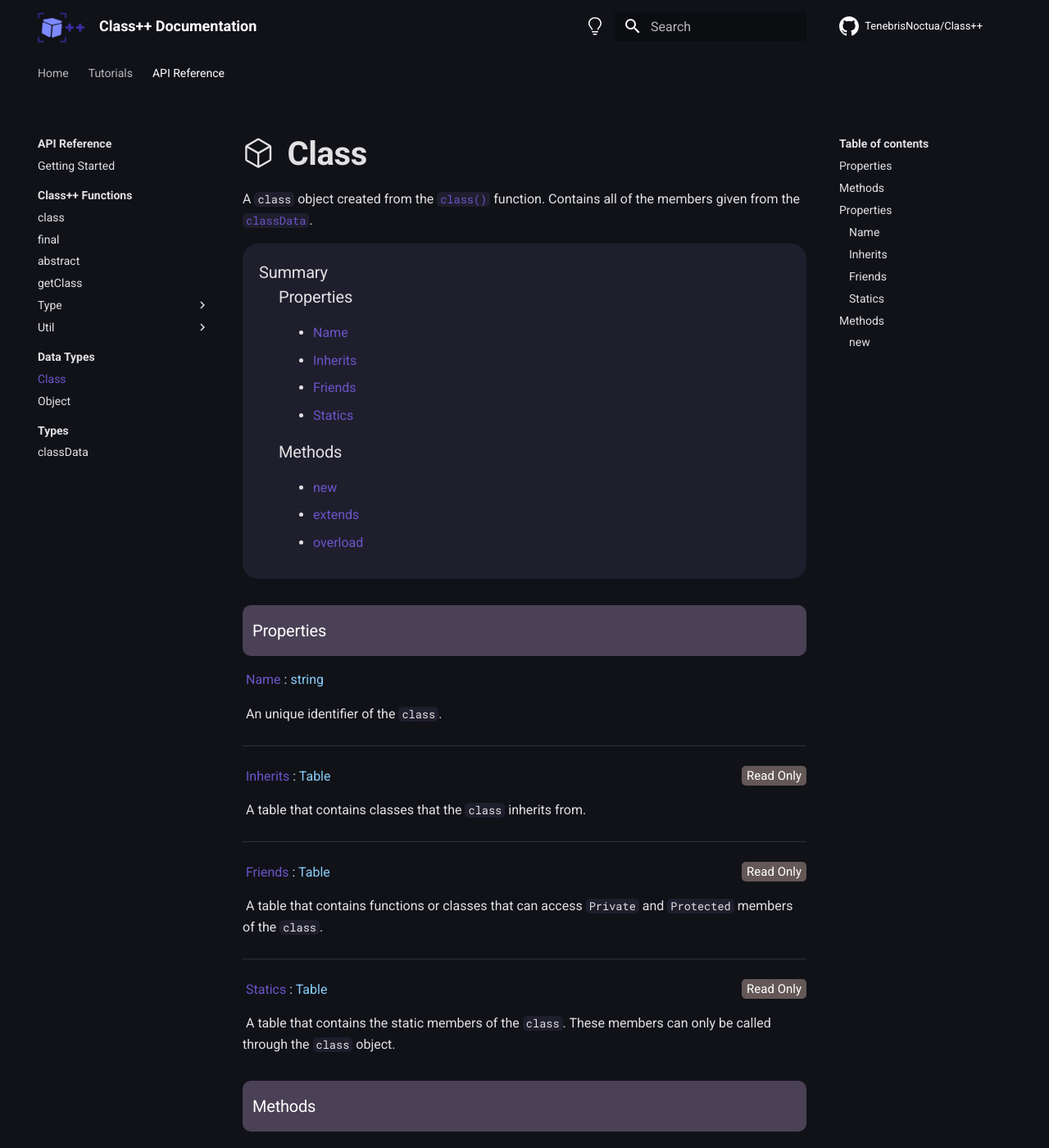
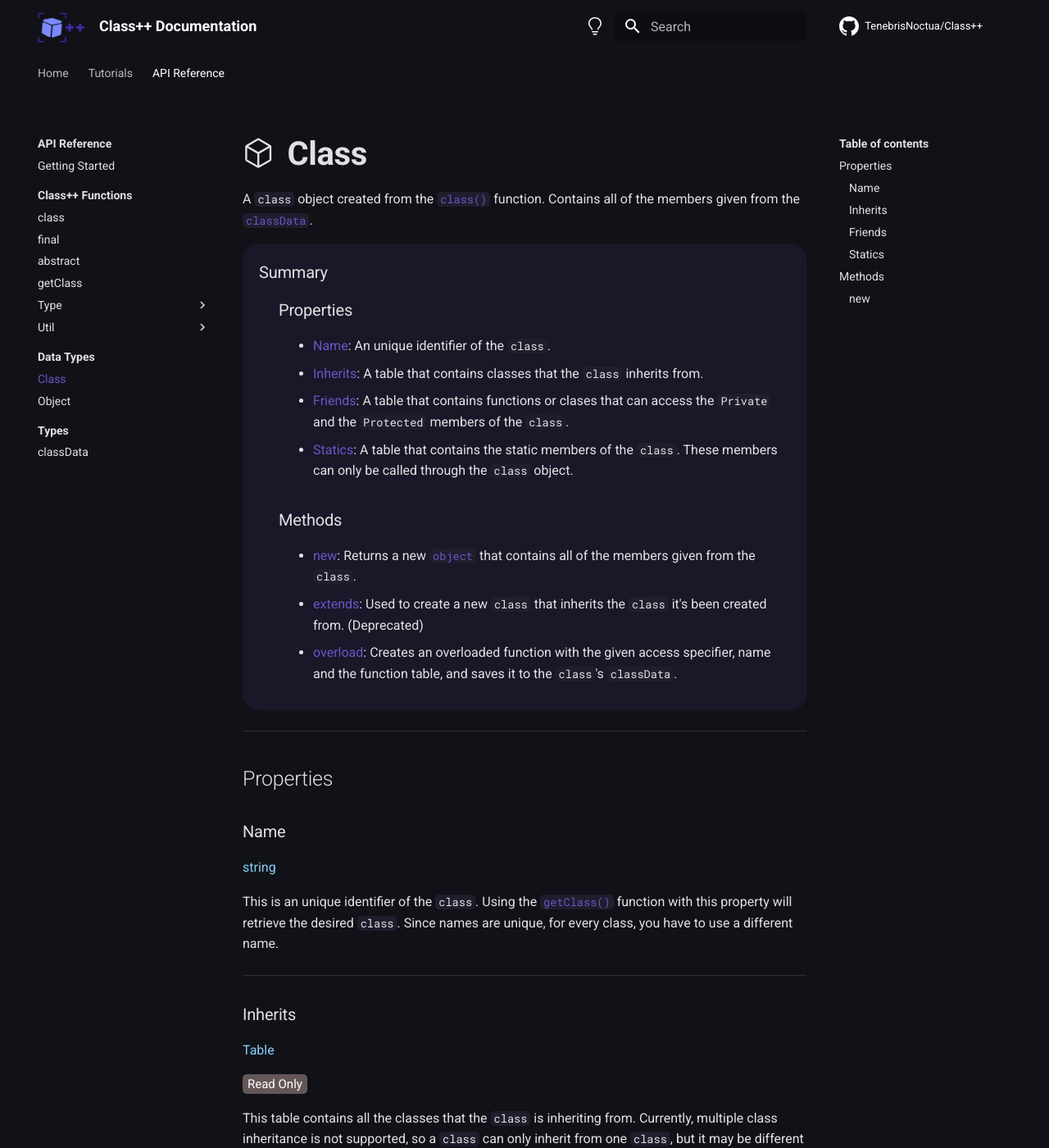
Before and after one commit to TenebrisNoctua/ClassPP, an MkDocs documentation site: the page built from docs/api-reference/dataTypes/class.md, in a window 1280 px wide and 1400 px high. Shown: the whole window at 82% size. Built offline with MkDocs 1.6.1 and Material for MkDocs 9.7.7, drawn with Linux system fonts in a browser that asks for light colours; comment, search, counter and statistics services are not loaded; the version menu is left out; some of the changed text lies outside the part shown.

Commit message:
Update the Documentation (Part 6)

```diff
--- a/docs/api-reference/dataTypes/class.md
+++ b/docs/api-reference/dataTypes/class.md
@@ -5,16 +5,18 @@
 
 A `class` object created from the [`class()`](../classFunctions/mainModule/class.md) function. Contains all of the members given from the [`classData`](../types/classData.md).
 
+<!------------------------- SUMMARY -------------------------!-->
+
 <div class="api-summary-list">
     <h3 class="api-summary-list-h3">Summary</h3>
     <div class="api-summary-section">
         <h3 class="api-summary-section-h3">Properties</h3>
         <div class="api-summary-section-list">
             <ul>
-                <li><a href="#Name">Name</a></li>
-                <li><a href="#Inherits">Inherits</a></li>
-                <li><a href="#Friends">Friends</a></li>
-                <li><a href="#Statics">Statics</a></li>
+                <li><a href="#Name">Name</a>: An unique identifier of the <code>class</code>.</li>
+                <li><a href="#Inherits">Inherits</a>: A table that contains classes that the <code>class</code> inherits from.</li>
+                <li><a href="#Friends">Friends</a>: A table that contains functions or clases that can access the <code>Private</code> and the <code>Protected</code> members of the <code>class</code>. </li>
+                <li><a href="#Statics">Statics</a>:  A table that contains the static members of the <code>class</code>. These members can only be called through the <code>class</code> object.</li>
             </ul>
         </div>
     </div>
@@ -22,65 +24,17 @@
         <h3 class="api-summary-section-h3">Methods</h3>
         <div class="api-summary-section-list">
             <ul>
-                <li><a href="#new">new</a></li>
-                <li><a href="#extends">extends</a></li>
-                <li><a href="#overload">overload</a></li>
+                <li><a href="#new">new</a>:  Returns a new <code><a href="../object">object</a></code> that contains all of the members given from the <code>class</code>.</li>
+                <li><a href="#extends">extends</a>: Used to create a new <code>class</code> that inherits the <code>class</code> it's been created from. (Deprecated)</li>
+                <li><a href="#overload">overload</a>: Creates an overloaded function with the given access specifier, name and the function table, and saves it to the <code>class</code>'s <code>classData</code>.</li>
             </ul>
         </div>
     </div>
 </div>
 
-<!------------------------- PROPERTIES -------------------------!-->
-
-<h3 markdown="1" class="apiReferenceSummaryTitle"> Properties </h3>
-
-&nbsp;[Name](#name) : <a href="https://create.roblox.com/docs/luau/strings" style="color: lightskyblue;">string</a>
-
-&nbsp;An unique identifier of the `class`.
-
 ----------------------
 
-<div>&nbsp;<a href="#inherits">Inherits</a> : <a href="https://create.roblox.com/docs/luau/tables" style="color: lightskyblue;">Table</a><div class="apiReferenceAccessBox">Read Only</div></div>
-
-&nbsp;A table that contains classes that the `class` inherits from.
-
-----------------------
-
-<div>&nbsp;<a href="#friends">Friends</a> : <a href="https://create.roblox.com/docs/luau/tables" style="color: lightskyblue;">Table</a><div class="apiReferenceAccessBox">Read Only</div></div>
-
-&nbsp;A table that contains functions or classes that can access `Private` and `Protected` members of the `class`.
-
-----------------------
-
-<div>&nbsp;<a href="#statics">Statics</a> : <a href="https://create.roblox.com/docs/luau/tables" style="color: lightskyblue;">Table</a><div class="apiReferenceAccessBox">Read Only</div></div>
-
-&nbsp;A table that contains the static members of the `class`. These members can only be called through the `class` object.
-
-<!------------------------- METHODS -------------------------!-->
-
-<h3 markdown="1" class="apiReferenceSummaryTitle"> Methods </h3>
-
-&nbsp;[new](#new) (...) : <a style="color: lightskyblue;">any</a>
-
-&nbsp;Returns a new [`object`](object.md) that contains all of the members given from the `class`.
-
-----------------------
-
-&nbsp;[extends](#extends) (className: string) : (classData: classData) : <a style="color: lightskyblue;">class</a>
-
-&nbsp;(Deprecated) Creates a new `class` that inherits the `class` it's been created from. Contains all `Public` and `Protected` members of that base `class`.
-
-----------------------
-
-&nbsp;[overload](#overload) (accessSpecifier: string, name: string, functionTable: {(...any) -> (any)}) : <a style="color: lightskyblue;">void</a>
-
-&nbsp;Creates an overloaded function with the given access specifier, name and the function table, and saves it to the `class`'s `classData`.
-
-----------------------
-
-&nbsp;[static](#overload) (accessSpecifier: string, name: string, property: any) : <a style="color: lightskyblue;">void</a>
-
-&nbsp;Creates a new static `class` member that can only be accessable through the `class` object.
+<!------------------------- MAIN -------------------------!-->
 
 ## Properties
 
--- a/docs/css/api-reference.css
+++ b/docs/css/api-reference.css
@@ -43,7 +43,7 @@
 
 .api-summary-list {
     border-radius: 1.2em;
-    background-color: var(--code-bg-color-dark);
+    background-color: var(--summary-bg-color);
 }
 
 .api-summary-section {
@@ -58,6 +58,7 @@
 .api-summary-section-list {
     padding-left: 2em;
     margin-top: 0;
+    width: 95%;
 }
 
 .apiReferenceSummaryTitle {
--- a/docs/css/colors.css
+++ b/docs/css/colors.css
@@ -14,26 +14,26 @@
     --button-text-color-white: #fff;
     --button-text-color-dark: #362f62;
 
+    --footer-fg-color-white: #fff;
     --footer-fg-color-dark: #36303f;
-    --footer-fg-color-white: #fff;
 
+    --top-background-color-white: #f3eefe;
     --top-background-color-dark: #111218;
-    --top-background-color-white: #f3eefe;
 
+    --main-background-color-white: #f3eefe;
     --main-background-color-dark: #111218;
-    --main-background-color-white: #f3eefe;
 
+    --code-bg-color-white: #dededf;
     --code-bg-color-dark: #1f1e2d;
-    --code-bg-color-white: #dededf;
+    --code-fg-color-white: #9893d9;
     --code-fg-color-dark: #36464e;
-    --code-fg-color-white: #9893d9;
     --code-h1-variable-color-white: #d0cbdd;
     --code-h1-variable-color-dark: #27262a;
 
     --typeset-a-color: #6956c8;
 
+    --table-background-color-white: #d2d2dd;
     --table-background-color-dark: #181824;
-    --table-background-color-white: #d2d2dd;
 
     --td-color-dark: #2a244d;
     --td-color-white: #cfc7e6;
@@ -48,4 +48,7 @@
 
     --hr-white: #353535e0;
     --hr-dark: #353535e0;
+
+    --summary-bg-color-white: #191828;
+    --summary-bg-color-dark: #191828;
 }
--- a/docs/css/paragraph.css
+++ b/docs/css/paragraph.css
@@ -11,20 +11,15 @@
 }
 
 .md-typeset h3:not(.api-summary-list-h3, .api-summary-section-h3) {
-    font-size: 1.25em;
-    font-weight: 400;
-    letter-spacing: -.01em;
-    line-height: 1.5;
     margin: 1.6em 0 .8em;
 }
 
 .api-summary-list-h3 {
     padding-left: 1em;
     padding-top: 1em;
-    margin: 0;
 }
 
 .api-summary-section-h3 {
     padding-left: 1em;
-    margin-top: 0;
+    padding-top: 0.8em
 }
--- a/docs/css/theme.css
+++ b/docs/css/theme.css
@@ -23,6 +23,8 @@
 	--md-admonition-bg-color: var(--admonition-bg-color-dark);
 
     --hr-color: var(--hr-white);
+
+    --summary-bg-color: var(--summary-bg-color-dark);
 }
 
 [data-md-color-scheme="classppdoc-light"] {
@@ -50,6 +52,8 @@
 	--md-admonition-bg-color: var(--admonition-bg-color-white);
 
     --hr-color: var(--hr-dark);
+
+    --summary-bg-color: var(--summary-bg-color-white);
 }
 
 .md-typeset a {
```
